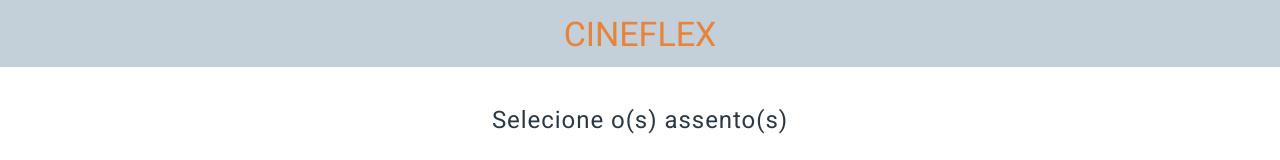
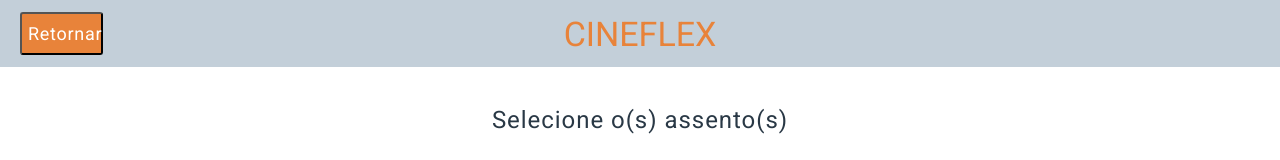
Before and after one commit to beez1nh4/projeto10-cineflex, a React (Create React App) app: page /assentos/1 in a window 1280 px wide. Shown: the top 160 px of the page. Built offline with nearby package versions, Linux system fonts and the light colour scheme; no server answers; a web font is replaced by a local one.

Commit message:
bonus do botao retornar

```diff
--- a/src/components/App.js
+++ b/src/components/App.js
@@ -9,16 +9,17 @@ import { useState } from "react"
 
 export default function App() {
     const [request, setRequest] = useState({})
+    const [allowNavigate, setAllowNavigate] = useState(false)
     return (
         <>
         <GlobalStyle/>
         <BrowserRouter>
-        <NavBar></NavBar>
+        <NavBar allowNavigate={allowNavigate}></NavBar>
         <Routes>
-            <Route path="/" element={<MovieChoicePage setRequest={setRequest}/>}/>
-            <Route path="/sessoes/:idFilme" element={<MovieSessionPage/>}/>
-            <Route path="/assentos/:idSessao" element={<MovieSeatPage request={request} setRequest={setRequest}/>}/>
-            <Route path="/sucesso" element={<SuccessPage request={request} setRequest={setRequest}/>}/>
+            <Route path="/" element={<MovieChoicePage setRequest={setRequest} setAllowNavigate={setAllowNavigate}/>}/>
+            <Route path="/sessoes/:idFilme" element={<MovieSessionPage setAllowNavigate={setAllowNavigate}/>}/>
+            <Route path="/assentos/:idSessao" element={<MovieSeatPage request={request} setRequest={setRequest} setAllowNavigate={setAllowNavigate}/>}/>
+            <Route path="/sucesso" element={<SuccessPage request={request} setRequest={setRequest} setAllowNavigate={setAllowNavigate}/>}/>
         </Routes>
         </BrowserRouter>
         </>
--- a/src/components/NavBar.js
+++ b/src/components/NavBar.js
@@ -2,16 +2,27 @@ import React from "react"
 import styled from "styled-components"
 import { useNavigate } from "react-router-dom"
 
-export default function NavBar() {
+export default function NavBar({allowNavigate}) {
     const navigate = useNavigate()
     function goHome(){
         navigate("/")
     }
-
+    function returnPage(){
+        navigate(-1)
+    }
     return (
-        <NavBarElement onClick={goHome}>
-            <p>CINEFLEX</p>
+        <>
+        {allowNavigate ?
+        <NavBarElement allowNavigate={allowNavigate}>
+            <ReturnPageButton onClick={returnPage}>Retornar</ReturnPageButton>
+            <Logo onClick={goHome}>CINEFLEX</Logo>
+            <CenterLogo></CenterLogo>
         </NavBarElement>
+        :
+        <NavBarElement allowNavigate={allowNavigate}>
+            <Logo onClick={goHome}>CINEFLEX</Logo>
+        </NavBarElement>}
+        </>
     )
 }
 
@@ -21,19 +32,42 @@ const NavBarElement = styled.div`
     background-color: #C3CFD9;
     display: flex;
     align-items: center;
-    justify-content: center;
     position: fixed;
     top: 0;
     z-index: 100;
-    & p{
+    justify-content: ${(props) => props.allowNavigate ? "space-between": "center"};
+`
+const Logo = styled.div`
     font-family: 'Roboto';
     font-style: normal;
     font-weight: 400;
     font-size: 34px;
     line-height: 40px;
     color: #E8833A;
-    }
     &:hover {
+    cursor: pointer;
+    }`
+
+const ReturnPageButton = styled.button`
+    width: 83px;
+    height: 43px;
+    background: #E8833A;
+    border-radius: 3px;
+    font-family: 'Roboto';
+    font-style: normal;
+    font-weight: 400;
+    font-size: 18px;
+    line-height: 21px;
+    text-align: center;
+    letter-spacing: 0.04em;
+    color: #FFFFFF;
+    margin-left: 20px;
+    &:hover {
+    border: 3px solid #26abff;
     cursor: pointer;
     }
 `
+const CenterLogo = styled.div`
+    width: 83px;
+    margin-right: 20px;
+`
--- a/src/pages/MovieChoicePage.js
+++ b/src/pages/MovieChoicePage.js
@@ -4,8 +4,8 @@ import Movie from "../components/Movie"
 import axios from "axios"
 import {useState, useEffect} from "react"
 
-export default function MovieChoicePage({setRequest}) {
-
+export default function MovieChoicePage({setRequest, setAllowNavigate}) {
+    setAllowNavigate(false)
     const [arrayMovies, setArrayMovies] = useState([])
     useEffect(()=> {const URL = "https://mock-api.driven.com.br/api/v5/cineflex/movies"
     const promise = axios.get(URL)
--- a/src/pages/MovieSeatPage.js
+++ b/src/pages/MovieSeatPage.js
@@ -8,7 +8,8 @@ import Subtitle from "../components/Subtitle"
 import SelectForm from "../components/SelectForm"
 import { useNavigate } from "react-router-dom"
 
-export default function MovieSeatPage({request, setRequest}) {
+export default function MovieSeatPage({request, setRequest, setAllowNavigate}) {
+    setAllowNavigate(true)
     const {idSessao} = useParams()
     const [seats, setSeats] = useState([])
     const [session, setSession] = useState({})
--- a/src/pages/MovieSessionPage.js
+++ b/src/pages/MovieSessionPage.js
@@ -5,7 +5,8 @@ import {useState, useEffect} from "react"
 import axios from "axios"
 import Session from "../components/Session"
 
-export default function MovieSessionPage() {
+export default function MovieSessionPage({setAllowNavigate}) {
+    setAllowNavigate(true)
     const {idFilme} = useParams()
     const [session, setSession] = useState({})
     const [days, setDays] = useState([])
--- a/src/pages/SuccessPage.js
+++ b/src/pages/SuccessPage.js
@@ -1,7 +1,8 @@
 import styled from "styled-components"
 import { useNavigate } from "react-router-dom";
 
-export default function SuccessPage({request, setRequest}) {
+export default function SuccessPage({request, setRequest, setAllowNavigate}) {
+    setAllowNavigate(true)
     const navigate = useNavigate()
     const nameFormat = request.name.split(/ /g).map(word =>
         `${word.substring(0,1).toUpperCase()}${word.substring(1)}`)
```
Lines whose indentation alone changed are shown as unchanged.
